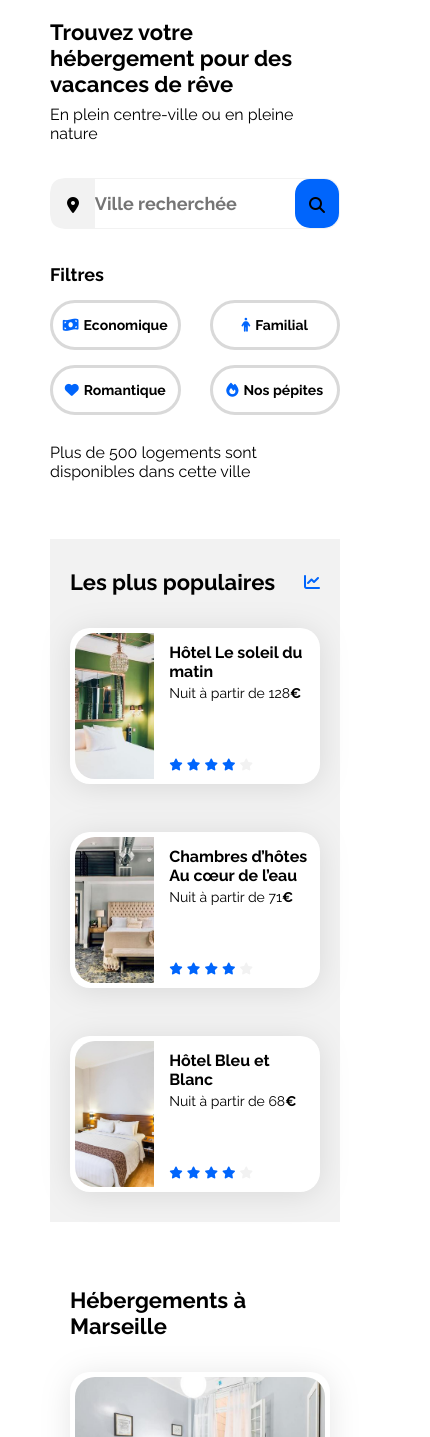
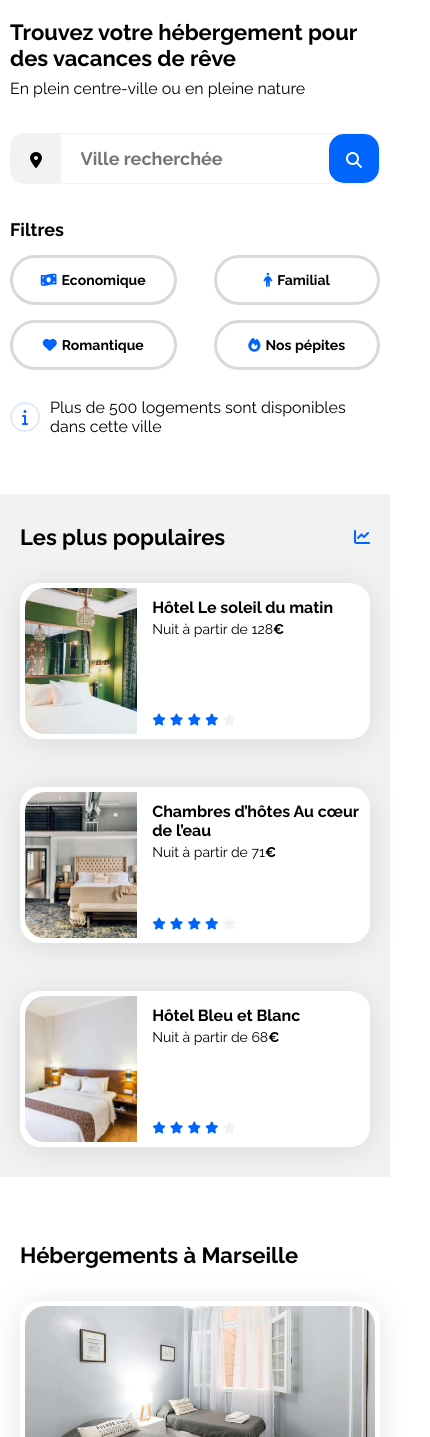
Before and after one commit to Domoizan/projet3, a plain HTML site: page index.html in a window 390 px wide. Shown: the part 126-1563 px from the top of the page, 430 px wide, since content can reach past the window. Drawn offline with Linux system fonts and the light colour scheme.

Commit message:
Ajustements affichage sur mobiles et tablettes

```diff
--- a/css/formfiltre.css
+++ b/css/formfiltre.css
@@ -43,6 +43,7 @@
 }
 
 .search-icon{
+    color: white;
     display: none;
 }
 
@@ -130,9 +131,9 @@
     display: inline-block;
     border-style: solid;
     padding: 5px 10px;
-    border-width: 1px;
+    border-width: 2px;
     border-radius: 15px;
-    border-color: var(--main-color);
+    border-color: var(--filter-bg-color);
 }
 
 .show-more div{
--- a/css/hbrgt.css
+++ b/css/hbrgt.css
@@ -17,7 +17,7 @@
 }
 
 .hebergements-cards a {
-    width: 30%;
+    width: 32%;
 }
 
 .hebergements-cards .card {
--- a/css/mobile.css
+++ b/css/mobile.css
@@ -46,7 +46,17 @@
         padding-left: 0px;
     }
 
+    .main-container{
+        padding: 0;
+    }
+
 /***  section recherche mobile ***/
+
+
+
+    .search-and-filtres{
+        padding: 0 10px;
+    }
 
     .search-form{
         width: auto;
@@ -65,6 +75,7 @@
         text-align:center ;
         padding: 17px 0;
     }
+
     .search-input-text {
         width: 229px;
         text-align: left;
@@ -97,9 +108,6 @@
         padding-right: 5px;
     }
 
-    .search_filtre_infobar i{
-        display:none;
-    }
 
 /***  section hebergements/populaires mobile ***/
 
--- a/css/nav_footer.css
+++ b/css/nav_footer.css
@@ -6,15 +6,13 @@
     width: auto;
     flex-direction: row;
     background-color: var(--main-bg-color);
-    padding: 30px;
 }
 
 .nav-bloc{
     display: flex;
     flex-direction: column;
-    min-width: 25%;
+    width: 27%;
     justify-content: flex-start;
-    gap: 15px;
     padding: 20px;
 }
 
```
